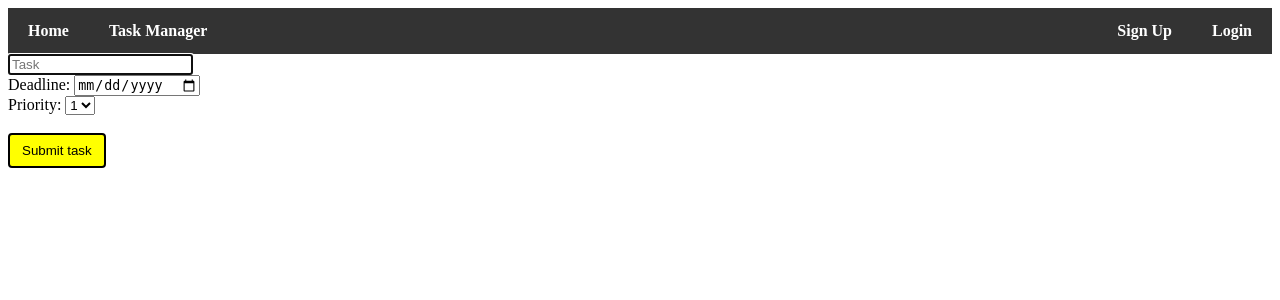
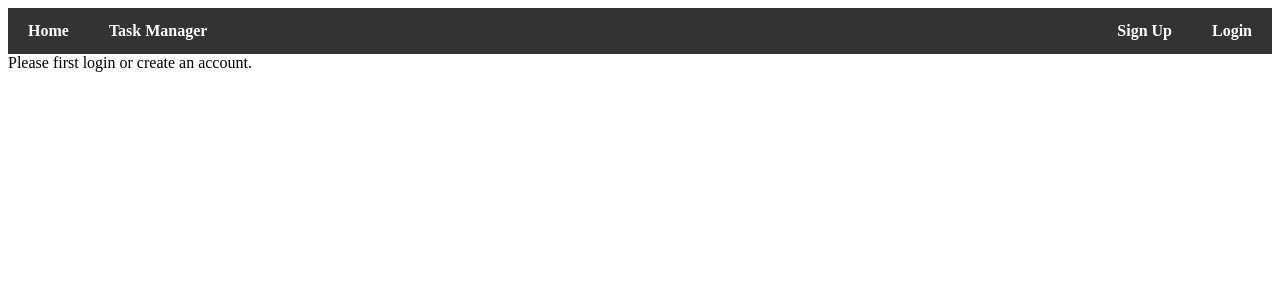
Before and after one commit to mzueri/Flask_App, a Flask app: page /add_task/ in a window 1280 px wide. Shown: the top 300 px of the page. Run offline with Flask 3, Linux system fonts and the light colour scheme; parts of the project's set-up code (start-up, migrations or seed data) failed here and were passed over.

Commit message:
migration of task list to db

```diff
--- a/app/models/users.py
+++ b/app/models/users.py
@@ -1,7 +1,6 @@
+from sqlalchemy.orm import Mapped, mapped_column, relationship
+from app.extensions import db
 
-from sqlalchemy import Integer, String
-from sqlalchemy.orm import Mapped, mapped_column
-from app.extensions import db
 
 class User(db.Model):
     __tablename__ = 'users'  # needed, otherwise it would generate a table "user" (lowercase of class name).
--- a/app/routes/auth.py
+++ b/app/routes/auth.py
@@ -17,7 +17,7 @@ def login():
         try:
             user=db.session.execute(db.select(User).filter_by(username=input_username)).scalar_one()
             if user.password==input_password:
-                session["username"] = input_username
+                session["user"]={"id":user.id,"username":input_username}
                 return redirect(url_for("main.home"))
             else:
                 return 'Invalid password. <a href="/login">Try again</a> or create an account <a href="/register">Create an account</a>. <a href="/">Home</a>'
@@ -42,7 +42,7 @@ def register():
         except:
             return 'Username already exists. <a href="/register">Try again</a>. <a href="/">Home</a>'
 
-        session['username'] = username
+        session['user'] = {"id":user.id,"username":username}
         return redirect(url_for("main.home"))
 
     return render_template("register.html")
@@ -51,6 +51,6 @@ def register():
 
 @auth_bp.route("/logout/")
 def logout():
-    session.pop('username', None) # removes the username from the session.
+    session.pop("user", None) # removes the user from the session.
     # session.clear()  # Uncomment this to remove all session data, terminating the session.
     return redirect(url_for("main.home"))
--- a/app/routes/main.py
+++ b/app/routes/main.py
@@ -6,7 +6,7 @@ main_bp = Blueprint("main", __name__)
 
 @main_bp.route("/")
 def home():
-    if "username" in session:
+    if "user" in session:
         return render_template("home.html", signed_in=True)
     else:
         return render_template("home.html",signed_in=False)
--- a/app/routes/tasks.py
+++ b/app/routes/tasks.py
@@ -1,36 +1,61 @@
 from flask import Blueprint, render_template, request, session
+from app.extensions import db
+from app.models.tasks import Task
+from datetime import datetime
 
 tasks_bp = Blueprint("tasks", __name__)
 
-task_cols=["Task","Deadline","Priority"]
+
+task_cols=["task","deadline","priority"]
 
 @tasks_bp.route("/taskmanager/")
 def taskmanager():
-    if "username" not in session:
-        return 'You need to sign in first. User <a href="/register">Sign up</a> to create an account or <a href="/login">Login</a> to use a existing account.'
-    if "task_list" not in session:
-        session["task_list"]=[]
-    return render_template("taskmanager.html",task_list=session["task_list"],task_cols=task_cols)
+
+    if "user" not in session:
+        return render_template("please_login.html")
+
+    task_list=db.session.execute(db.select(Task).filter_by(user_id=session["user"]["id"])).scalars().all()
+
+    return render_template("taskmanager.html",task_list=task_list,task_cols=task_cols,signed_in=True)
 
 
 
 @tasks_bp.route("/add_task/", methods=["GET", "POST"])
 def add_task():
+
+    if "user" not in session:
+        return render_template("please_login.html")
+
     if request.method=="POST":
-        new_task = {
-            "Task": request.form.get("task"),
-            "Deadline": request.form.get("deadline"),
-            "Priority": request.form.get("priority")
-            }
-        assert list(new_task.keys())==task_cols, "Correct the task columns accordingly."
-        session["task_list"].append(new_task)
-        return render_template("taskmanager.html",task_list=session["task_list"],task_cols=task_cols)
-    return render_template("add_task.html")
+        # add the added task to the db.
+        new_task = Task(user_id=session["user"]["id"],
+                        task=request.form.get("task"),
+                        deadline=request.form.get("deadline"),
+                        priority=request.form.get("priority"))
+        db.session.add(new_task)
+        db.session.commit()
+
+        task_list=db.session.execute(db.select(Task).filter_by(user_id=session["user"]["id"])).scalars().all()
+
+        return render_template("taskmanager.html",task_list=task_list,task_cols=task_cols,signed_in=True)
+
+    return render_template("add_task.html",signed_in=True)
 
 
 
 @tasks_bp.route("/delete_task/", methods=["POST"])
 def delete_task():
-    row_index=int(request.form.get("row_index"))
-    session["task_list"].pop(row_index)
-    return render_template("taskmanager.html",task_list=session["task_list"],task_cols=task_cols)
+
+    if "user" not in session:
+        return render_template("please_login.html")
+
+    task_id=int(request.form.get("task_id"))
+
+    # delete the task with the above id from the db.
+    task_to_delete=db.session.execute(db.select(Task).filter_by(id=task_id)).scalar_one()
+    db.session.delete(task_to_delete)
+    db.session.commit()
+
+    task_list=db.session.execute(db.select(Task).filter_by(user_id=session["user"]["id"])).scalars().all()
+
+    return render_template("taskmanager.html",task_list=task_list,task_cols=task_cols,signed_in=True)
--- a/app/templates/home.html
+++ b/app/templates/home.html
@@ -3,7 +3,7 @@
 {% block body %}
 
     {% if signed_in %}
-        <h1>Welcome, {{ session['username'] }}!</h1>
+        <h1>Welcome, {{ session['user']['username'] }}!</h1>
     {% else %}
         <h1>Welcome!</h1>
     {% endif %}
--- /dev/null
+++ b/app/templates/please_login.html
@@ -0,0 +1,7 @@
+{% extends "layout.html" %}
+
+{% block body %}
+
+    Please first login or create an account.
+
+{% endblock %}
--- a/app/templates/taskmanager.html
+++ b/app/templates/taskmanager.html
@@ -15,12 +15,12 @@
             </tr>
             {% for task in task_list %}
             <tr>
-                {% for key,value in task.items() %}
-                <td>{{ value }}</td>
+                {% for col in task_cols %}
+                <td>{{ task[col] }}</td>
                 {% endfor %}
                 <td>
                     <form method="post" action="/delete_task/">
-                        <button type="submit" name="row_index" value="{{ loop.index0 }}">Delete Task</button>
+                        <button type="submit" name="task_id" value="{{ task.id }}">Delete Task</button>
                     </form>
                 </td>
             </tr>
```
Also changed, not shown: app/models/tasks.py (added, +18 -0 lines).
